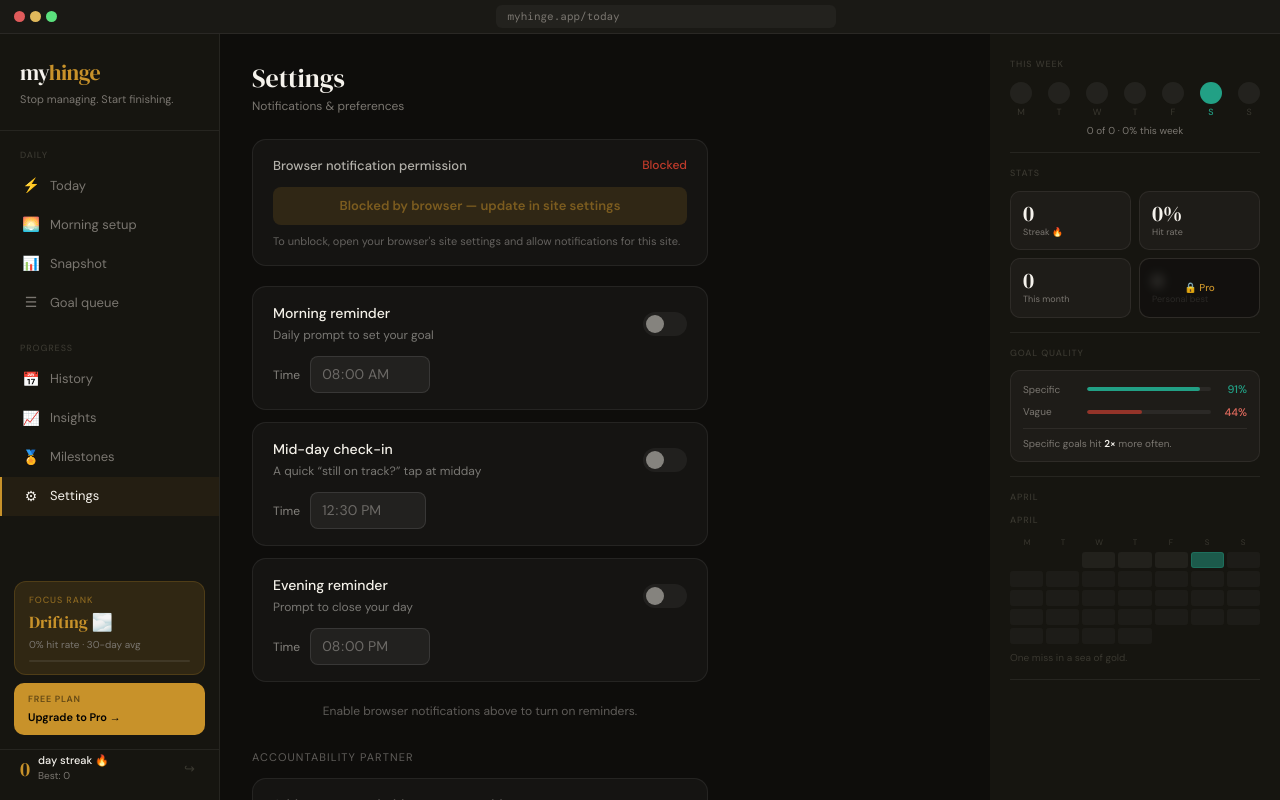
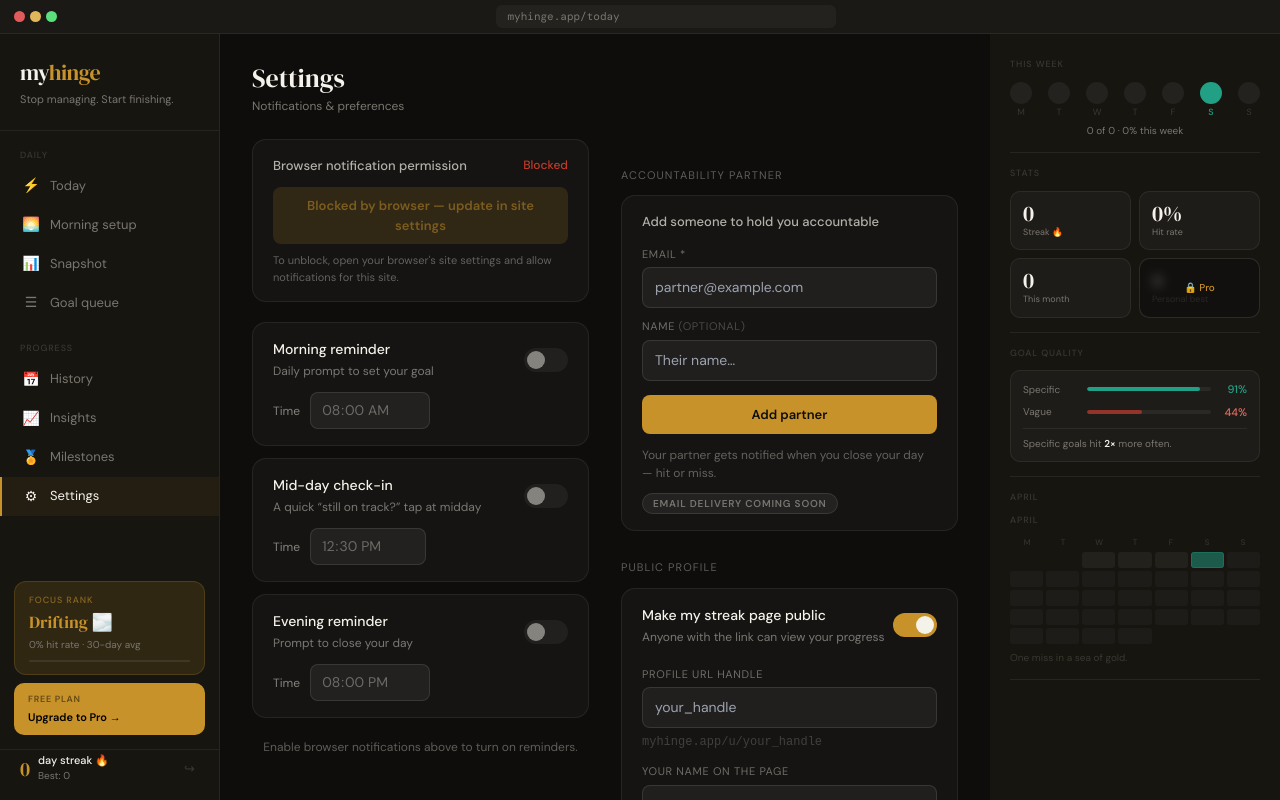
Before and after one commit to Projscope/hinge, a Next.js app in the folder hinge-app/: page /settings in a window 1280 px wide. Built offline with nearby package versions, Linux system fonts and the light colour scheme; no server answers.

Commit message:
fix: two-column settings layout on desktop only

```diff
--- a/hinge-app/app/(app)/settings/page.tsx
+++ b/hinge-app/app/(app)/settings/page.tsx
@@ -148,7 +148,9 @@
         <p className="text-[12px] text-ink-3 mt-0.5">Notifications &amp; preferences</p>
       </div>
 
-      <div className="px-8 pb-8 max-w-[520px]">
+      <div className="px-8 pb-8 lg:grid lg:grid-cols-2 lg:gap-8 lg:max-w-none max-w-[520px]">
+        {/* LEFT COLUMN — notifications */}
+        <div>
         {/* Permission status card */}
         <div
           style={{
@@ -312,14 +314,13 @@
           </p>
         )}
 
-        {/* Accountability partner section */}
-        <AccountabilitySection />
-
-        {/* Public profile section */}
-        <PublicProfileSection />
-
-        {/* Billing section */}
-        <BillingSection plan={plan} />
+        </div>
+        {/* RIGHT COLUMN — account, profile, billing */}
+        <div>
+          <AccountabilitySection />
+          <PublicProfileSection />
+          <BillingSection plan={plan} />
+        </div>
       </div>
     </div>
   )
```
